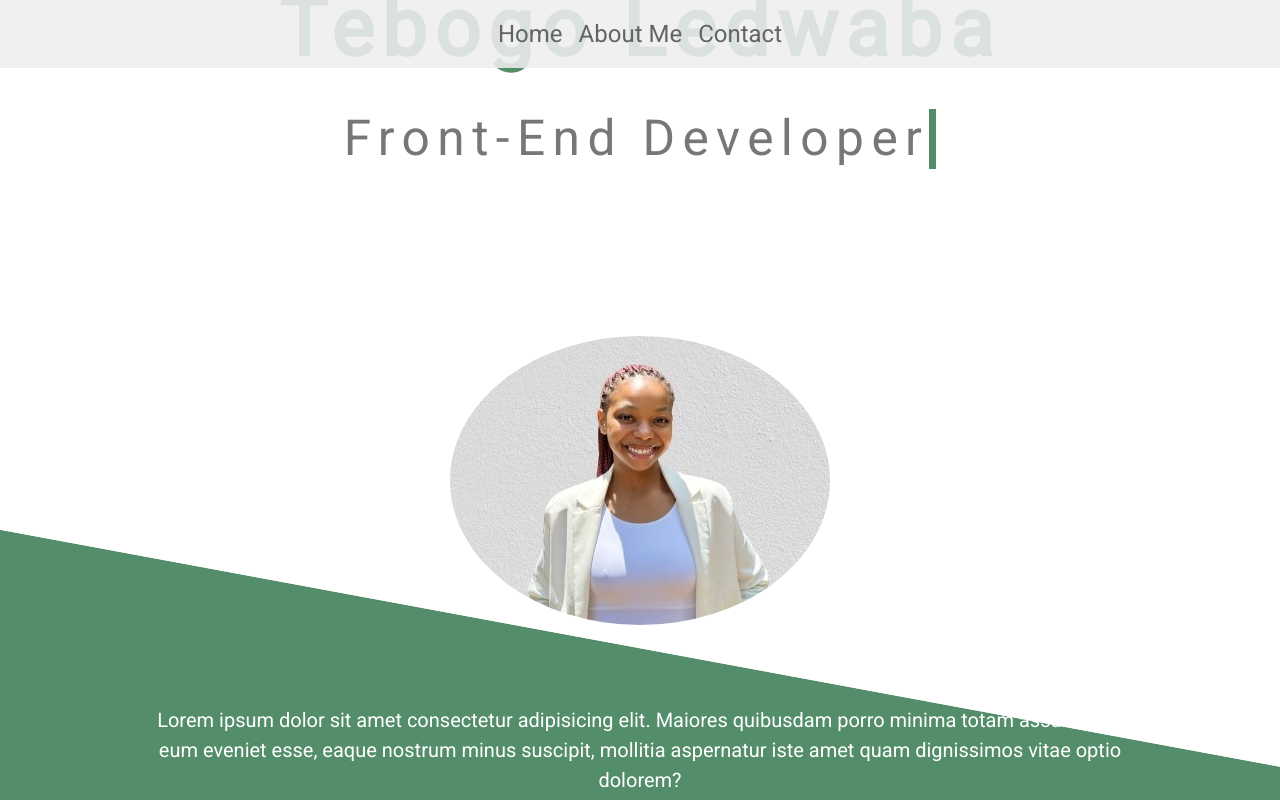
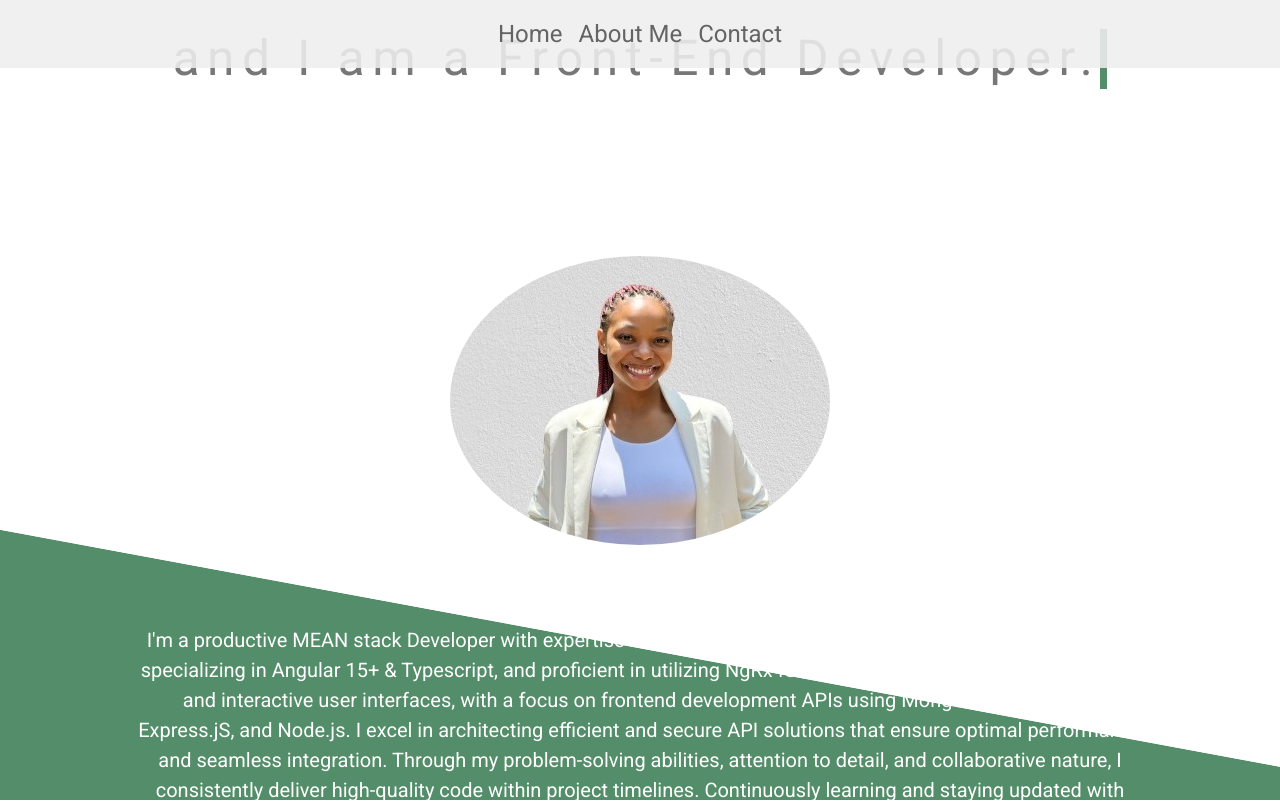
Before and after one commit to TebogoLedwab/TM-Resume, an Angular app: page / in a window 1280 px wide. Shown: the top 802 px of the page. Built offline with nearby package versions, Linux system fonts and the light colour scheme.

Commit message:
Added about me text

```diff
--- a/src/app/pages/about-me/about-me.component.html
+++ b/src/app/pages/about-me/about-me.component.html
@@ -14,8 +14,8 @@
                         @for (exp of experience; track exp.id) {
                         <div class="card box">
                             <div class="card-body">
-                                <h4 class="card-title">{{ exp.role}}</h4>
-                                <h6 class="card-subtitle mb-2 text-muted">{{ exp.years}} <br />{{ exp.companyName}}
+                                <h4 class="card-title">{{ exp.role }}</h4>
+                                <h6 class="card-subtitle mb-2 text-muted">{{ exp.years }} <br /> <strong>{{ exp.companyName }}</strong>
                                 </h6>
                                 <p class="card-text">{{ exp.jobDescription }}</p>
                             </div>
@@ -32,12 +32,12 @@
                     <h2 class="title">EDUCATION</h2>
                     <div class="contents">
 
-                        @for( ed of education; track ed.id) {
+                        @for (ed of education; track ed.id) {
                         <div class="card box">
                             <div class="card-body">
-                                <h4 class="card-title">{{ed.qualification}}</h4>
-                                <h6 class="card-subtitle mb-2 text-muted">{{ed.schoolName}}</h6>
-                                <p class="card-text">{{ed.years}}</p>
+                                <h4 class="card-title">{{ ed.qualification }}</h4>
+                                <h6 class="card-subtitle mb-2 text-muted">{{ ed.schoolName }}</h6>
+                                <p class="card-text">{{ ed.years }}</p>
                             </div>
                         </div>
                         }
--- a/src/app/pages/about-me/about-me.component.scss
+++ b/src/app/pages/about-me/about-me.component.scss
@@ -31,6 +31,7 @@
   .col .contents{
     padding: 0px 30px;
     border-left: 2px solid #bababa;
+    align-content: space-between;
   }
 
 
--- a/src/app/pages/dashboard/dashboard.component.html
+++ b/src/app/pages/dashboard/dashboard.component.html
@@ -1,24 +1,33 @@
 <div class="dashboard">
     <div class="dashboard-intro">
         <div class="container">
-            <h1>Tebogo Ledwaba</h1>
-            <h2 class="typewriter">Front-End Developer</h2>
+            <h1>Hi, I'm Tebogo Ledwaba</h1>
+            <h2 class="typewriter">and I am a Front-End Developer.</h2>
             <div>
                 <img class="image" src="../../../assets/images/IMG_3055-removebg-preview.jpg" />
             </div>
             <p>
-                Lorem ipsum dolor sit amet consectetur adipisicing elit. Maiores quibusdam porro minima totam assumenda
-                eum eveniet esse, eaque nostrum minus suscipit, mollitia aspernatur iste amet quam dignissimos vitae
-                optio dolorem?
+                I'm a productive MEAN stack Developer with expertise in developing and maintaining scalable web
+                applications, specializing in Angular 15+ & Typescript, and
+                proficient in utilizing NgRx for state management to create dynamic and interactive user interfaces,
+                with a focus on frontend development
+                APIs using Mongoose, MongoDB, Express.jS, and Node.js. I excel in
+                architecting efficient and secure API solutions that ensure optimal performance and seamless
+                integration.
+                Through my problem-solving abilities, attention to detail, and collaborative nature, I consistently
+                deliver high-quality code within project timelines. Continuously learning and staying updated with
+                emerging technologies, I am committed to driving success by leveraging my skills and passion for
+                creating exceptional applications.
             </p>
             <div class="social-links">
-                <a href="https://www.linkedin.com/in/tebogo-ledwaba-83896a185/" class="linkedin animate__animated animate__backInLeft">
-                   <i class="bi bi-linkedin"></i>
+                <a href="https://www.linkedin.com/in/tebogo-ledwaba-83896a185/"
+                    class="linkedin animate__animated animate__backInLeft">
+                    <i class="bi bi-linkedin"></i>
                 </a>
                 <a href="https://github.com/TebogoLedwab" class="github animate__animated animate__backInRight">
                     <i class="bi bi-github"></i>
                 </a>
-              </div>
+            </div>
         </div>
     </div>
 </div>
--- a/src/app/pages/dashboard/dashboard.component.scss
+++ b/src/app/pages/dashboard/dashboard.component.scss
@@ -21,7 +21,7 @@
 
     h1 {
       color: #538D69;
-      font-size: 5rem;
+      font-size: 4.5rem;
       font-weight: 700;
       letter-spacing: 8px;
       margin-bottom: 2rem;
```
